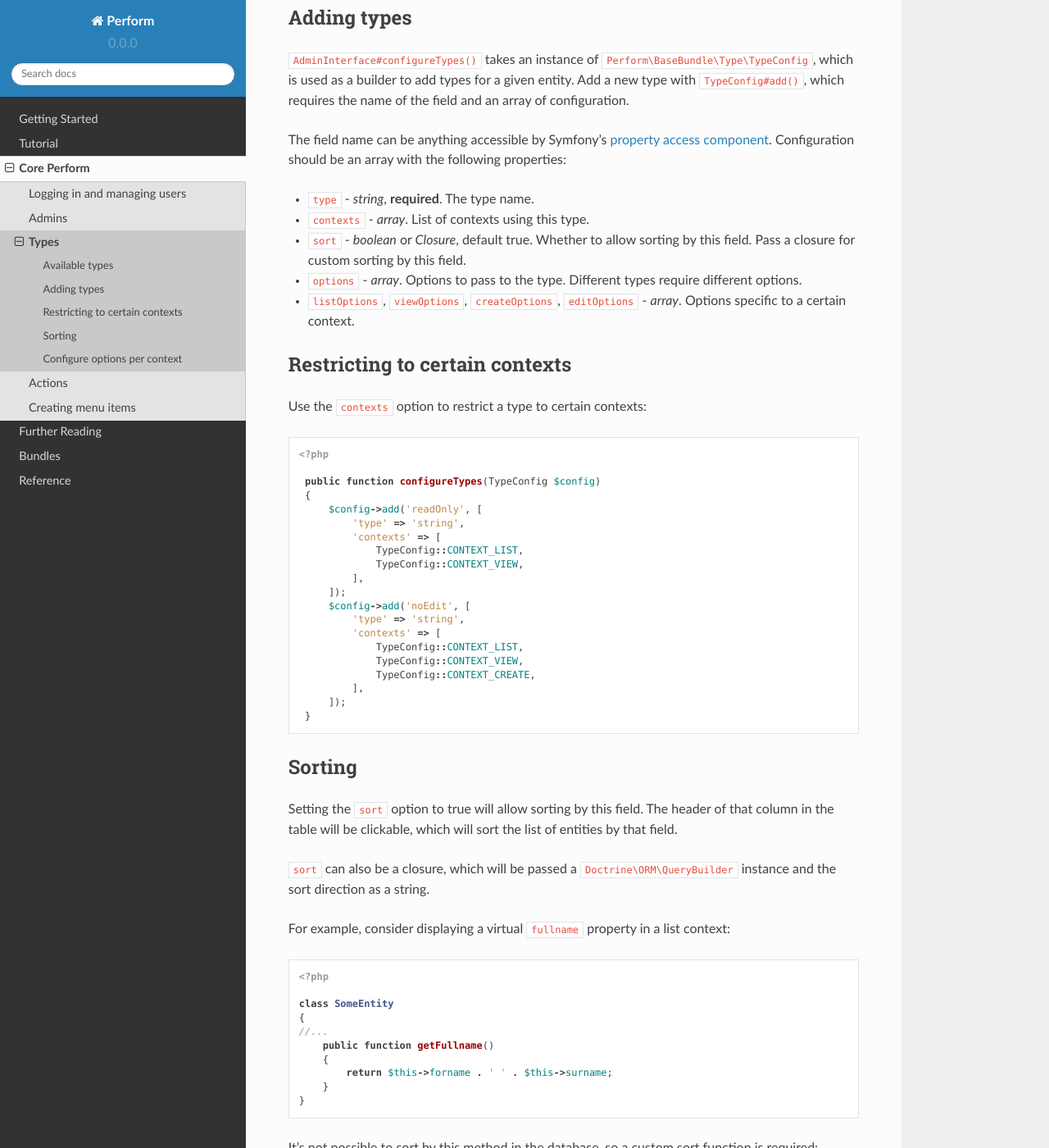
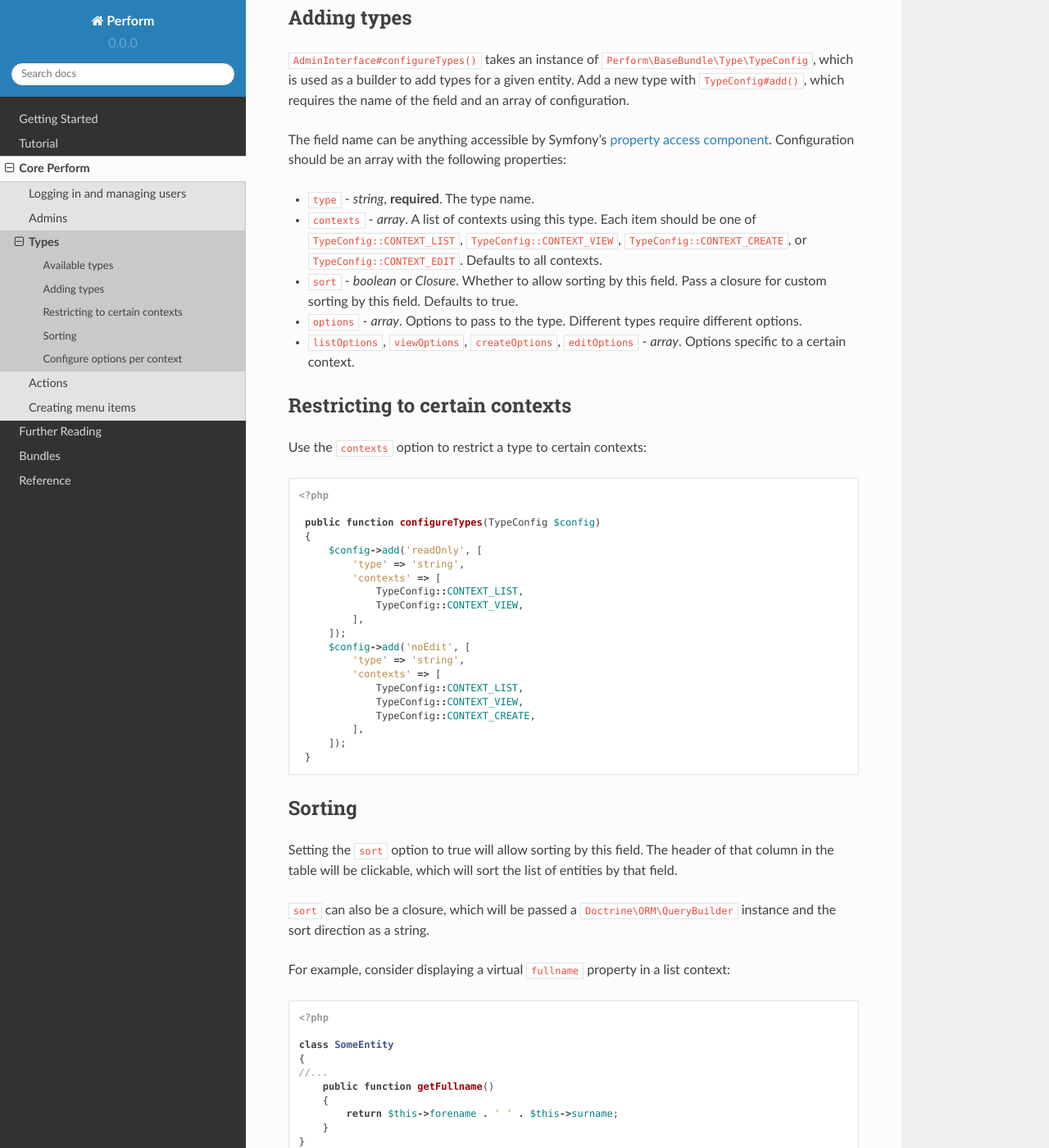
Before and after one commit to useperform/perform, a Sphinx documentation site: the page built from docs/core/types.rst, in a window 1280 px wide and 1400 px high, scrolled down 987 px. Shown: the whole window at 82% size. Built offline with Sphinx 7.4.7 and the Read the Docs theme 2.0.0, drawn with Linux system fonts in a browser that asks for light colours; pages that are not in the unit, such as notebooks, are missing from menus; some of the changed text lies outside the part shown.

Commit message:
docs: tweaks to admins and types

```diff
--- a/docs/core/admins.rst
+++ b/docs/core/admins.rst
@@ -54,7 +54,7 @@ Routing
 
 Perform provides a ``crud`` route loader, which will create routes for an entity admin.
 
-Define a new route resource in ``app/config/routing_yml``:
+Define a new route resource in ``app/config/routing.yml``:
 
 .. code-block:: yaml
 
--- a/docs/core/types.rst
+++ b/docs/core/types.rst
@@ -45,8 +45,8 @@ The field name can be anything accessible by Symfony's `property access componen
 Configuration should be an array with the following properties:
 
 * ``type`` - `string`, **required**. The type name.
-* ``contexts`` - `array`. List of contexts using this type.
-* ``sort`` - `boolean` or `Closure`, default true. Whether to allow sorting by this field. Pass a closure for custom sorting by this field.
+* ``contexts`` - `array`. A list of contexts using this type. Each item should be one of ``TypeConfig::CONTEXT_LIST``, ``TypeConfig::CONTEXT_VIEW``, ``TypeConfig::CONTEXT_CREATE``, or ``TypeConfig::CONTEXT_EDIT``. Defaults to all contexts.
+* ``sort`` - `boolean` or `Closure`. Whether to allow sorting by this field. Pass a closure for custom sorting by this field. Defaults to true.
 * ``options`` - `array`. Options to pass to the type. Different types require different options.
 * ``listOptions``, ``viewOptions``, ``createOptions``, ``editOptions`` - `array`. Options specific to a certain context.
 
@@ -97,7 +97,7 @@ For example, consider displaying a virtual ``fullname`` property in a list conte
    //...
        public function getFullname()
        {
-           return $this->forname . ' ' . $this->surname;
+           return $this->forename . ' ' . $this->surname;
        }
    }
 
```
Also changed, not shown: other parts of docs/core/admins.rst (+1 -1 lines), other parts of docs/core/types.rst (+1 -1 lines).
